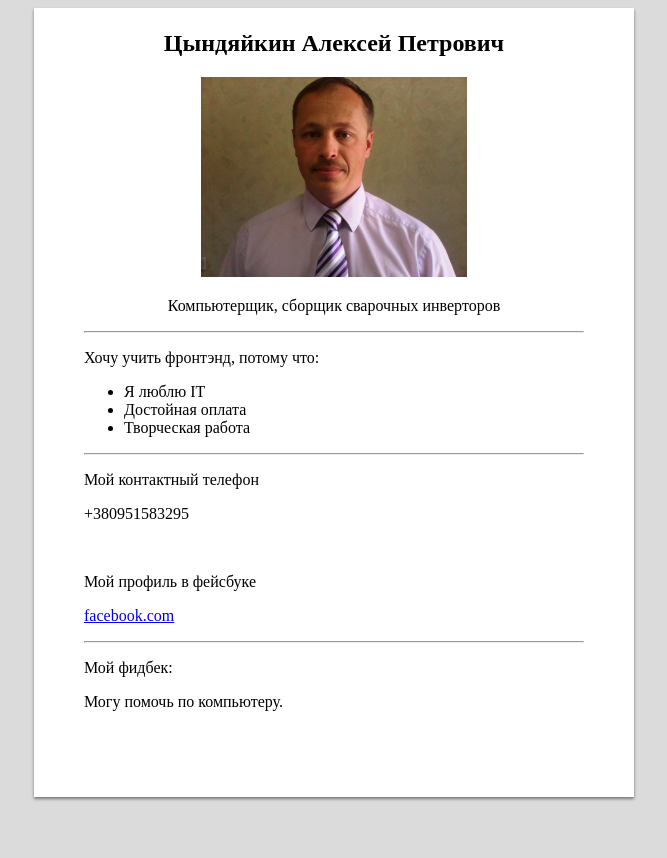
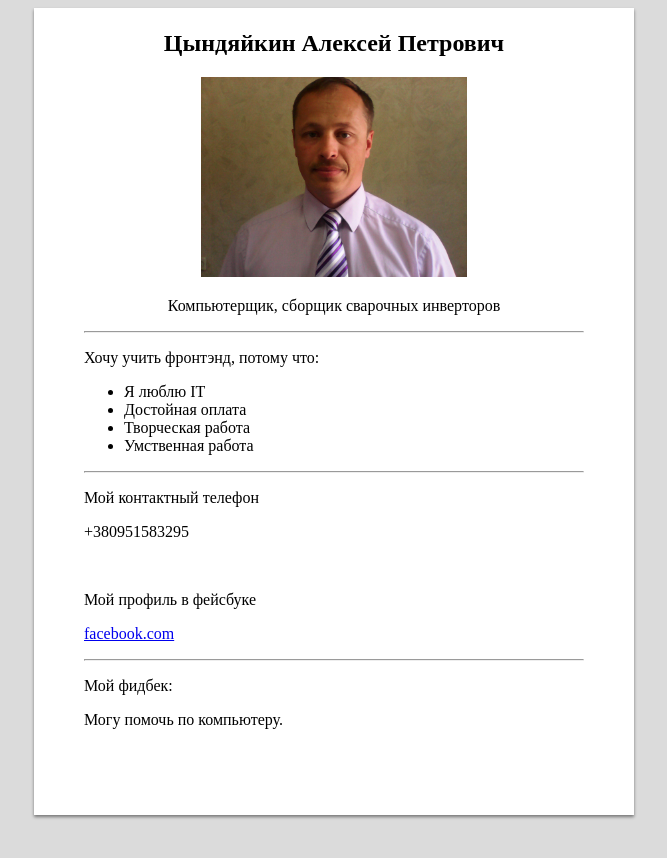
Before and after one commit to lex1914/GoIT_my_work, a plain HTML site: page myface.html in a window 1280 px wide. Shown: the whole page, without its empty margins (324-991 px from the left). Drawn offline with Linux system fonts and the light colour scheme.

Commit message:
Update myface.html

```diff
--- a/myface.html
+++ b/myface.html
@@ -24,6 +24,7 @@
               <li>Я люблю IT</li>
               <li>Достойная оплата</li>
               <li>Творческая работа</li>
+              <li>Умственная работа</li>
             </ul><hr>
 
             <p>Мой контактный телефон</p>
```
